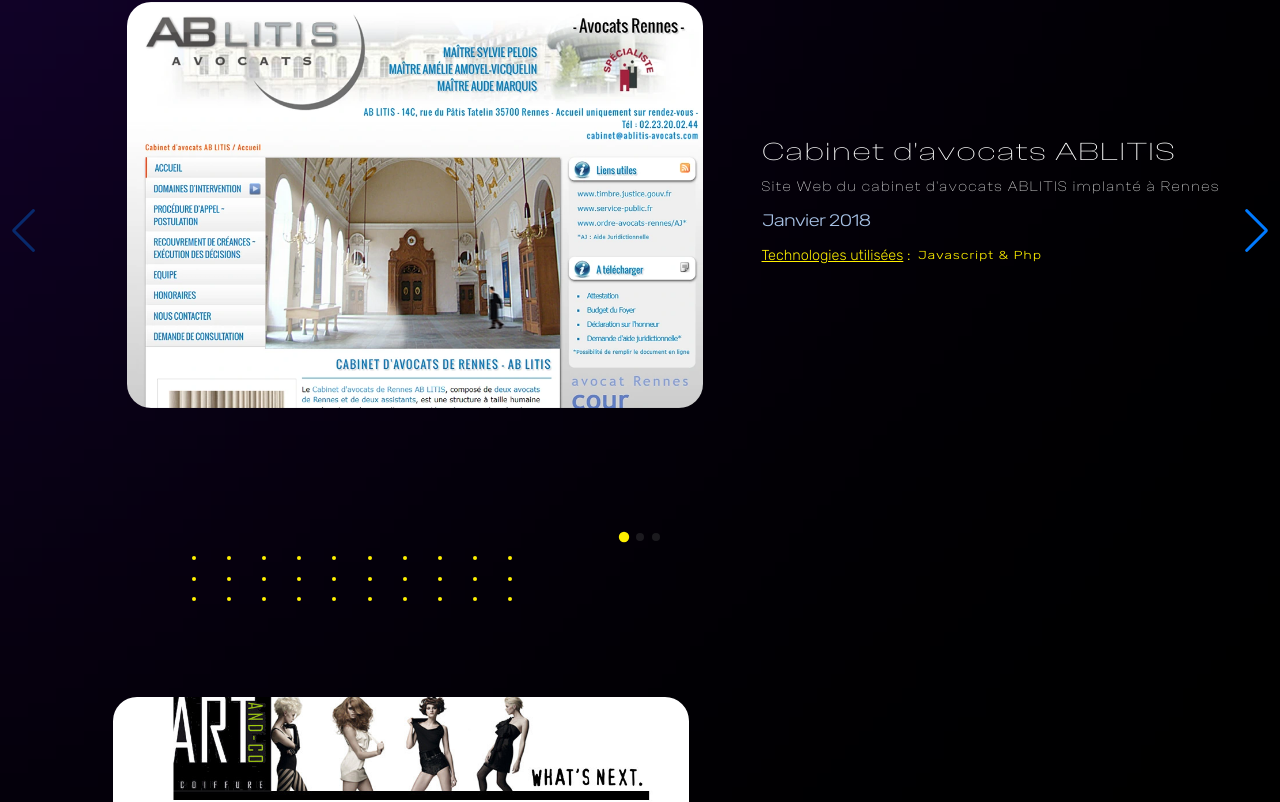
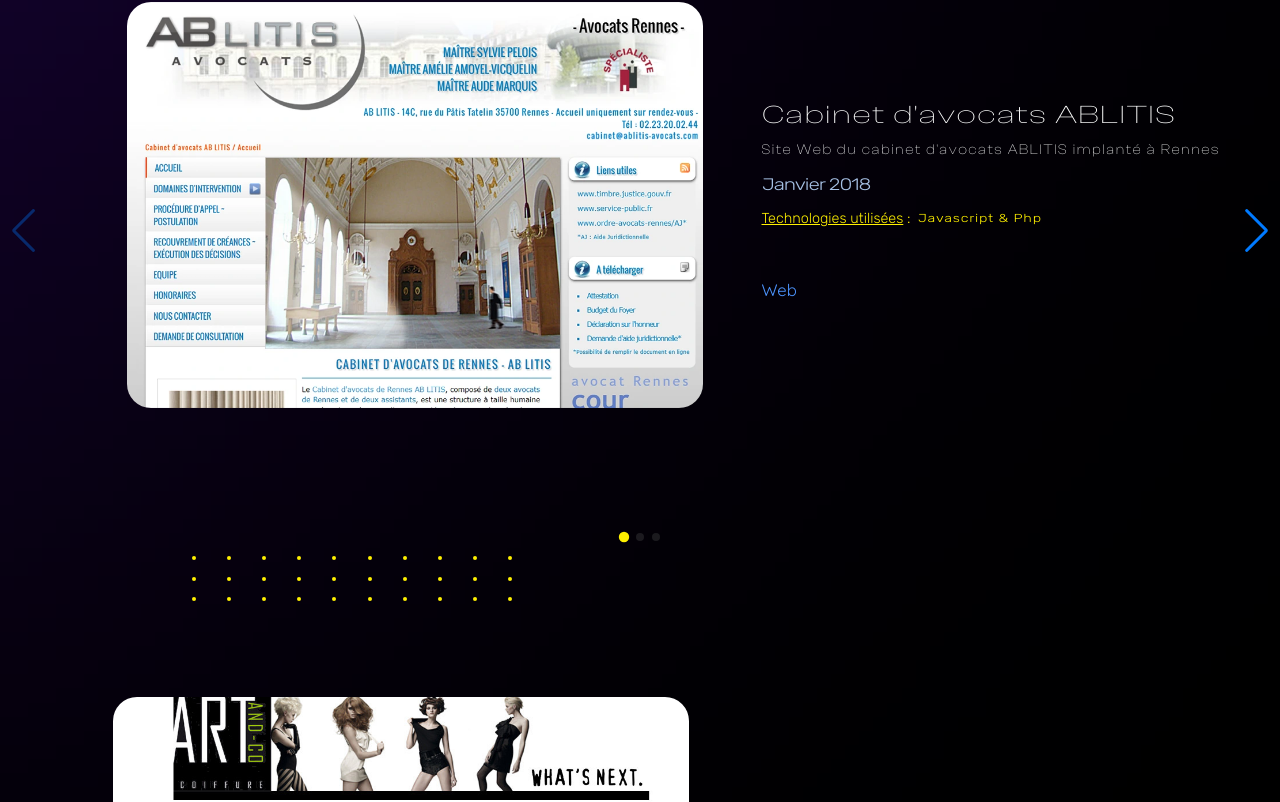
Before and after one commit to YoCode35/my-book, a Next.js app: page / in a window 1280 px wide. Shown: the part 5616-6418 px from the top of the page. Built offline with nearby package versions, Linux system fonts and the light colour scheme.

Commit message:
Added Link on 'MultiProjects1118'

```diff
--- a/src/app/pages/portfolio/projects/auctions/auctionsProject.tsx
+++ b/src/app/pages/portfolio/projects/auctions/auctionsProject.tsx
@@ -16,6 +16,7 @@ const AuctionsProject = () => {
         projectLink="https://github.com/YoCode35/Projet_Encheres"
         moreInfoLink="/pages/portfolio#auctions"
         linkLabel="GitHub"
+        linkClassName={"link-project-home"}
         imageWidth={792}
         imageHeight={800}
         imageClassName="xl:w-[40%]"
--- a/src/app/pages/portfolio/projects/lic/licProject.tsx
+++ b/src/app/pages/portfolio/projects/lic/licProject.tsx
@@ -15,6 +15,7 @@ const LicProject = () => {
         projectLink=""
         moreInfoLink="/pages/portfolio#lic"
         linkLabel=""
+        linkClassName={"link-project-home"}
         imageWidth={187}
         imageHeight={400}
         imageClassName="w-[160px] xxs:w-[220px] xs:w-[300px] sm:w-[60%] md:w-[70%] lg:w-[50%] xl:w-[20%] 2xl:w-[20%] 3xl:w-[20%] 4xl:w-[25%]
--- a/src/app/pages/portfolio/projects/multi-projects/multiProjects_2011-18.tsx
+++ b/src/app/pages/portfolio/projects/multi-projects/multiProjects_2011-18.tsx
@@ -15,7 +15,9 @@ const MultiProjects1118 = () => {
       title: "Cabinet d'avocats ABLITIS",
       description: "Site Web du cabinet d'avocats ABLITIS implanté à Rennes",
       date: "Janvier 2018",
-      technologies: "Javascript & Php"
+      technologies: "Javascript & Php",
+      projectLink: "http://www.ablitis-avocats-rennes.bzh/",
+      linkLabel:"Web",
     },
     {
       url: "/img/multiprojects_1118/procedure-appel_page.webp",
@@ -23,7 +25,9 @@ const MultiProjects1118 = () => {
       title: "Cabinet d'avocats ABLITIS",
       description: "Page présentant des prestations du Cabinet d'avocats ABLITIS concernant la procédure d'appel et la postulation",
       date: "Janvier 2018",
-      technologies: "Javascript & Php"
+      technologies: "Javascript & Php",
+      projectLink: "http://www.ablitis-avocats-rennes.bzh/",
+      linkLabel:"Web",
     },
     {
       url: "/img/multiprojects_1118/slide_plus-de-projets-sur-linkedin.png",
@@ -32,7 +36,8 @@ const MultiProjects1118 = () => {
       description: "Plus de projets sur mon profil LinkedIn de 2011 à 2018",
       date: "De 2011 à 2018",
       technologies: "Javascript & Php",
-      projectLink: "https://www.linkedin.com/in/ygregoire/"
+      projectLink: "https://www.linkedin.com/in/ygregoire/",
+      linkLabel:"LinkedIn",
     },
   ];
 
@@ -64,7 +69,8 @@ const MultiProjects1118 = () => {
                   imageAlt={img.alt}
                   projectLink={img.projectLink}
                   moreInfoLink=""
-                  linkLabel=""
+                  linkLabel={img.linkLabel || ''}
+                  linkClassName={"link-project-home mt-12"}
                   imageWidth={1000}
                   imageHeight={700}
                   imageClassName="w-[230px] md:w-[65%] lg:w-[60%] 2xl:w-[45%]
--- a/src/app/pages/portfolio/projects/mytodolist/myTodoListProject.tsx
+++ b/src/app/pages/portfolio/projects/mytodolist/myTodoListProject.tsx
@@ -14,6 +14,7 @@ const MyTodoListProject = () => {
         projectLink="https://www.mytodolist.tech"
         moreInfoLink="/pages/portfolio#mytodolist"
         linkLabel="Web"
+        linkClassName={"link-project-home"}
         imageWidth={789}
         imageHeight={360}
       />
--- a/src/app/pages/portfolio/projects/series/seriesProject.tsx
+++ b/src/app/pages/portfolio/projects/series/seriesProject.tsx
@@ -14,6 +14,7 @@ const SeriesProject = () => {
         projectLink="https://github.com/YoCode35/Series"
         moreInfoLink="/pages/portfolio#series"
         linkLabel="GitHub"
+        linkClassName={"link-project-home"}
         imageWidth={1024}
         imageHeight={471}
       />
--- a/src/app/pages/portfolio/projects/students/studentsProject.tsx
+++ b/src/app/pages/portfolio/projects/students/studentsProject.tsx
@@ -14,6 +14,7 @@ const StudentsProject = () => {
         projectLink="https://github.com/YoCode35/sortir.com"
         moreInfoLink="/pages/portfolio#students"
         linkLabel="GitHub"
+        linkClassName={"link-project-home"}
         imageWidth={1024}
         imageHeight={529}
         imageClassName="xl:mt-24 4xl:mt-48"
--- a/src/components/projects/ProjectsCard.tsx
+++ b/src/components/projects/ProjectsCard.tsx
@@ -12,6 +12,7 @@ interface ProjectProps {
   projectLink?: string;
   moreInfoLink: string;
   linkLabel: string;
+  linkClassName?: string;
   imageWidth?: number;
   imageHeight?: number;
   imageClassName?: string;
@@ -28,6 +29,7 @@ const ProjectCard = ({
   projectLink,
   moreInfoLink,
   linkLabel,
+  linkClassName = "",
   imageWidth = 0,
   imageHeight = 0,
   imageClassName = "",
@@ -125,12 +127,12 @@ const ProjectCard = ({
             </Link>
           )}
 
-          {/* Lien GitHub ou site Web */}
+          {/* Lien GitHub, Site Web ou LinkedIn */}
           <a
             href={projectLink}
             target="_blank"
             rel="noopener noreferrer"
-            className="link-project-home"
+            className={`${linkClassName}`}
             aria-label={`Voir le projet ${title} en ligne`}
           >
             {linkLabel}
--- a/tailwind.config.ts
+++ b/tailwind.config.ts
@@ -9,15 +9,15 @@ export default {
   ],
   theme: {
     screens: {
-      'xxs': '320px',  // Très petits écrans (smartphones anciens)
-      'xs': '480px',   // Mobiles standards
-      'sm': '640px',   // Breakpoint par défaut de Tailwind
+      'xxs': '320px',
+      'xs': '480px',
+      'sm': '640px',
       'md': '768px',
       'lg': '1024px',
       'xl': '1280px',
       '2xl': '1536px',
-      '3xl': '1920px', // Écrans larges
-      '4xl': '2560px', // Très grands écrans
+      '3xl': '1920px',
+      '4xl': '2560px',
     },
     extend: {
       colors: {
```
